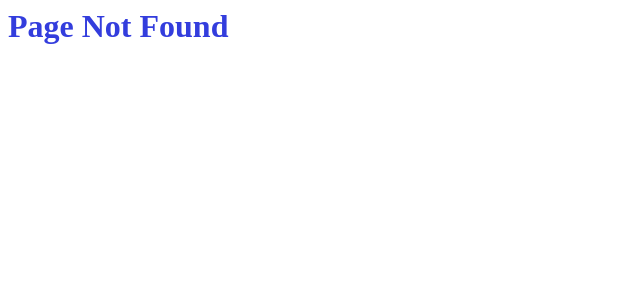
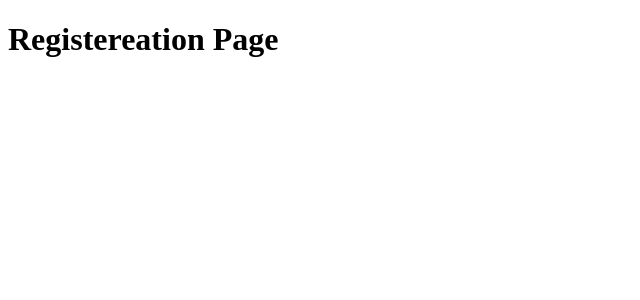
Before and after one commit to GHOST-Aram/next-js-series, a Next.js app: page /auth/register in a window 1280 px wide. Before the commit this address had no page. Shown: the top 300 px of the page, without its empty margins (0-640 px from the left). Built offline with nearby package versions, Linux system fonts and the light colour scheme.

Commit message:
chore: Create authentication routes group

```diff
--- /dev/null
+++ b/src/app/auth/register/page.tsx
@@ -0,0 +1,7 @@
+const Register = () =>{
+    return (
+        <h1>Registereation Page</h1>
+    )
+}
+
+export default Register
```
Also changed, not shown: src/app/auth/forgot-password/page.tsx (added, +7 -0 lines), src/app/auth/login/page.tsx (added, +7 -0 lines).
